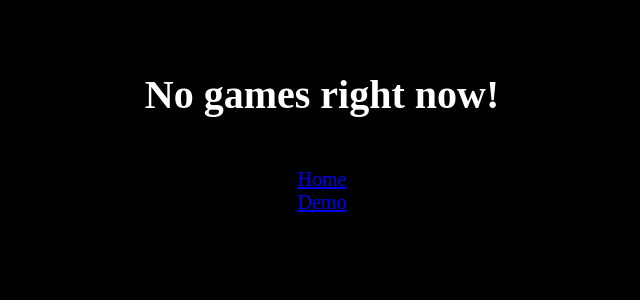
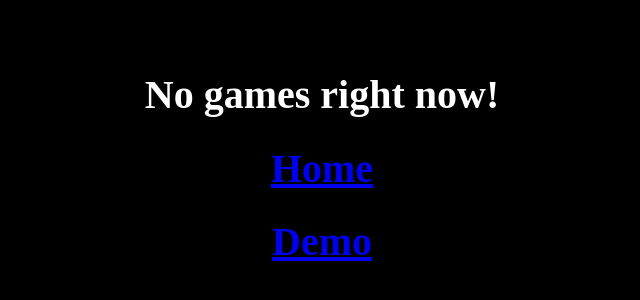
Before and after one commit to Mrpi314tech/scoring-website, a plain HTML site: page game.html in a window 1280 px wide. Shown: the part 356-656 px from the top of the page, without its empty margins (318-958 px from the left). Drawn offline with Linux system fonts and the light colour scheme.

Commit message:
Update game.html

```diff
--- a/game.html
+++ b/game.html
@@ -11,8 +11,6 @@
   </head>
   <div style="font-size: 20px; color: white; position: absolute; width: 100%; top: 50%; left: 50%; text-align: center; transform: translateX(-50%);">
      <h1>No games right now!</h1>
-     <br>
-     <a href="https://123scoring.com">Home</a>
-     <br>
-     <a href="https://123scoring.com/Demo">Demo</a>
+     <a href="https://123scoring.com"><h1>Home</h1></a>
+     <a href="https://123scoring.com/Demo"><h1>Demo</h1></a>
    </div>
```
